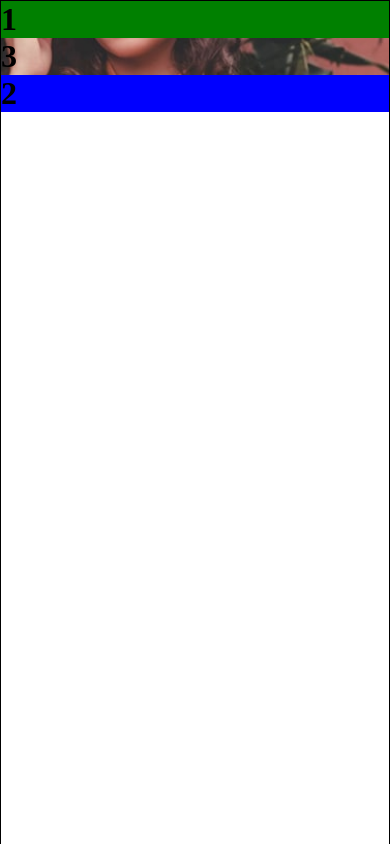
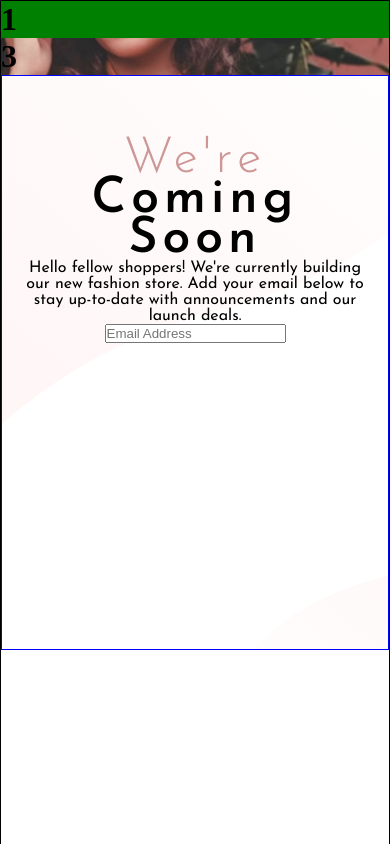
Before and after one commit to Nhoj-Plummer/base-apparel-challenge, a React (Create React App) app: page / in a window 390 px wide. Shown: the top 844 px of the page. Built offline with nearby package versions, Linux system fonts and the light colour scheme.

Commit message:
Making Progress

```diff
--- a/src/components/HeroData/herodata.css
+++ b/src/components/HeroData/herodata.css
@@ -16,12 +16,39 @@
 
   .hero-data_text-container {
     order: 3;
-    background-color: blue;
+    height: 40%;
+    padding: 1.5rem;
+    font-family: var(--font-family);
+    text-align: center;
+    justify-content: center;
+    background: url("../../assets/bg-pattern-desktop.svg") center no-repeat;
+    border: 1px solid blue;
+  }
+
+  .hero-data-text-header {
+    margin: auto;
+    margin-top: 2.5rem;
+    line-height: 40px;
+    letter-spacing: 5px;
+    font-size: 50px;
+    font-weight: 600;
+    max-width: 80%;
+  }
+
+  .hero-data-text-header span {
+    font-weight: 300;
+    color: var(--desaturated-red);
+  }
+
+  .hero-data-text-description {
+
   }
 
   .hero-data_image-container {
     order: 2;
     background-image: url("../../assets/hero-mobile.jpg");
+    background-position: center center;
+    background-size: cover;
     background-color: red;
   }
 }
@@ -50,10 +77,10 @@
 
   .hero-data_text-container {
     height: 10%;
+    width: 60%;
     /* background-color: blue; */
   }
 
   .hero-data_text-container {
-
   }
 }
--- a/src/components/HeroData/herodata.jsx
+++ b/src/components/HeroData/herodata.jsx
@@ -12,12 +12,13 @@ const Herodata = () => {
         <h1>1</h1>{" "}
       </div>
       <div className="hero-data_text-container">
-        <h1>2</h1>
-        {/* <h1 className="hero-data-text-header">
-          <span>We're</span> <span>Coming Soon</span>
+        <h1 className="hero-data-text-header">
+          <span>We're</span> Coming Soon
         </h1>
-        <p className="hero-data-text-description">Hello fellow shoppers! We're currently building our new fashion store. Add your email below to stay up-to-date with announcements and our launch deals.</p> */}
-        {/* <form className="hero-data-text-form"></form> */}
+        <p className="hero-data-text-description">Hello fellow shoppers! We're currently building our new fashion store. Add your email below to stay up-to-date with announcements and our launch deals.</p>
+        <form className="hero-data-text-form">
+          <input type="text" name="email" placeholder="Email Address"/>
+        </form>
       </div>
       <div className="hero-data_image-container">
         <h1>3</h1>
--- a/src/components/HeroSection/herosection.css
+++ b/src/components/HeroSection/herosection.css
@@ -2,7 +2,7 @@
 .hero-section-container {
   display: flex;
   max-width: 100%;
-  height: 90rem;
+  height: 1440px;
   flex-direction: column;
   border: 1px solid black;
 }
@@ -13,5 +13,6 @@
     background-image: url("../../assets/bg-pattern-desktop.svg");
     background-size: 100% 100%;
     background-repeat: no-repeat;
+    height: 90rem;
   }
 }
```
